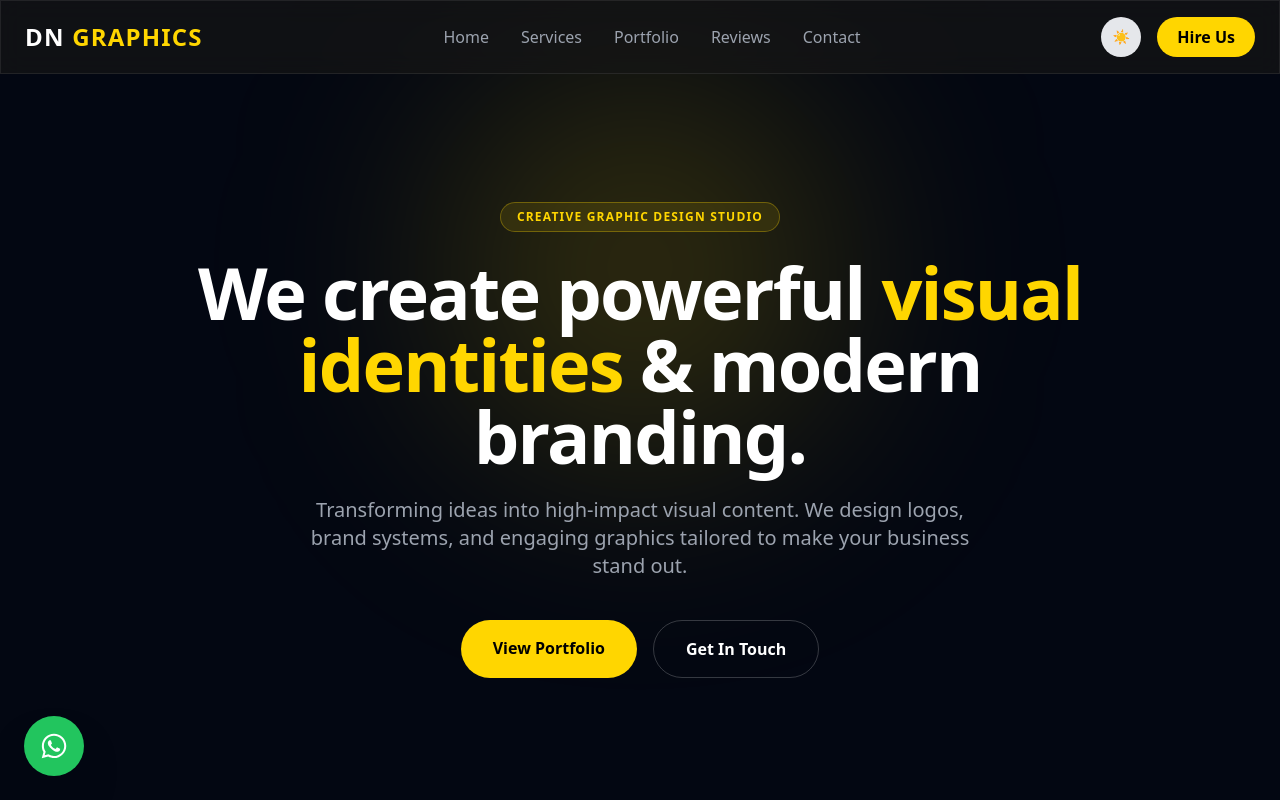
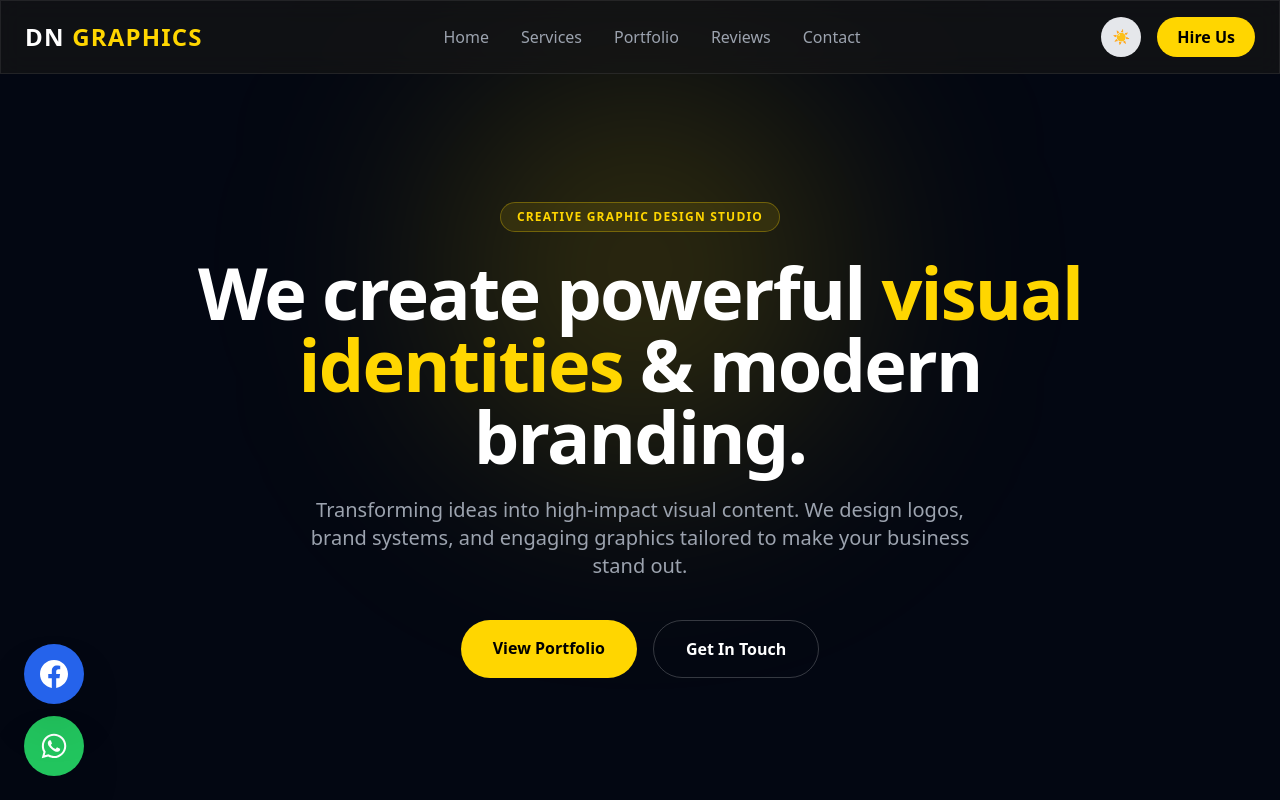
Before and after one commit to liyanagedunanjana2010-glitch/dn-graphics-pf, a React (Vite) app: page / in a window 1280 px wide. Shown: the top 800 px of the page. Built offline with nearby package versions, Linux system fonts and the light colour scheme.

Commit message:
Add Facebook floating button

```diff
--- a/src/App.jsx
+++ b/src/App.jsx
@@ -3,10 +3,10 @@ import Navbar from './components/Navbar';
 import Hero from './components/Hero';
 import Services from './components/Services';
 import Portfolio from './components/Portfolio';
-import Testimonials from './components/Testimonials'; // 👈 1. Import කරගන්න
+import Testimonials from './components/Testimonials';
 import Contact from './components/Contact';
 import WhatsAppButton from './components/WhatsAppButton';
-import FacebookButton from './components/FacebookButton';
+import FacebookButton from './components/FacebookButton'; // 👈 1. Import එක තිබිය යුතුය
 
 function App() {
   return (
@@ -16,10 +16,11 @@ function App() {
         <Hero />
         <Services />
         <Portfolio />
-        <Testimonials /> {/* 👈 2. මෙතැනට එකතු කරන්න */}
+        <Testimonials />
         <Contact />
       </main>
       <WhatsAppButton />
+      <FacebookButton /> {/* 👈 2. මෙතැන එකතු කර තිබිය යුතුය */}
     </div>
   );
 }
```
Also changed, not shown: src/components/FacebookButton.jsx (+3 -4 lines).
